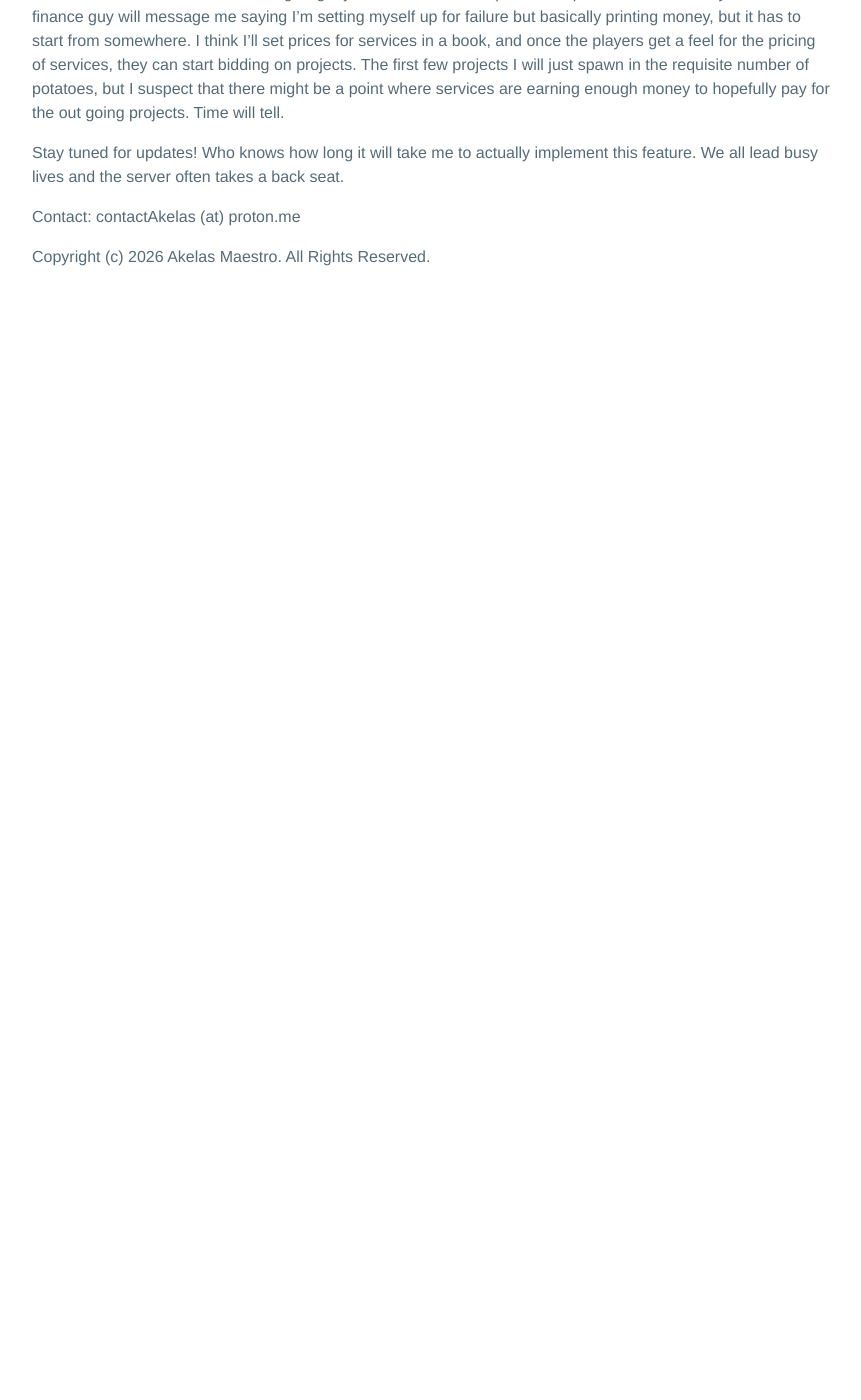
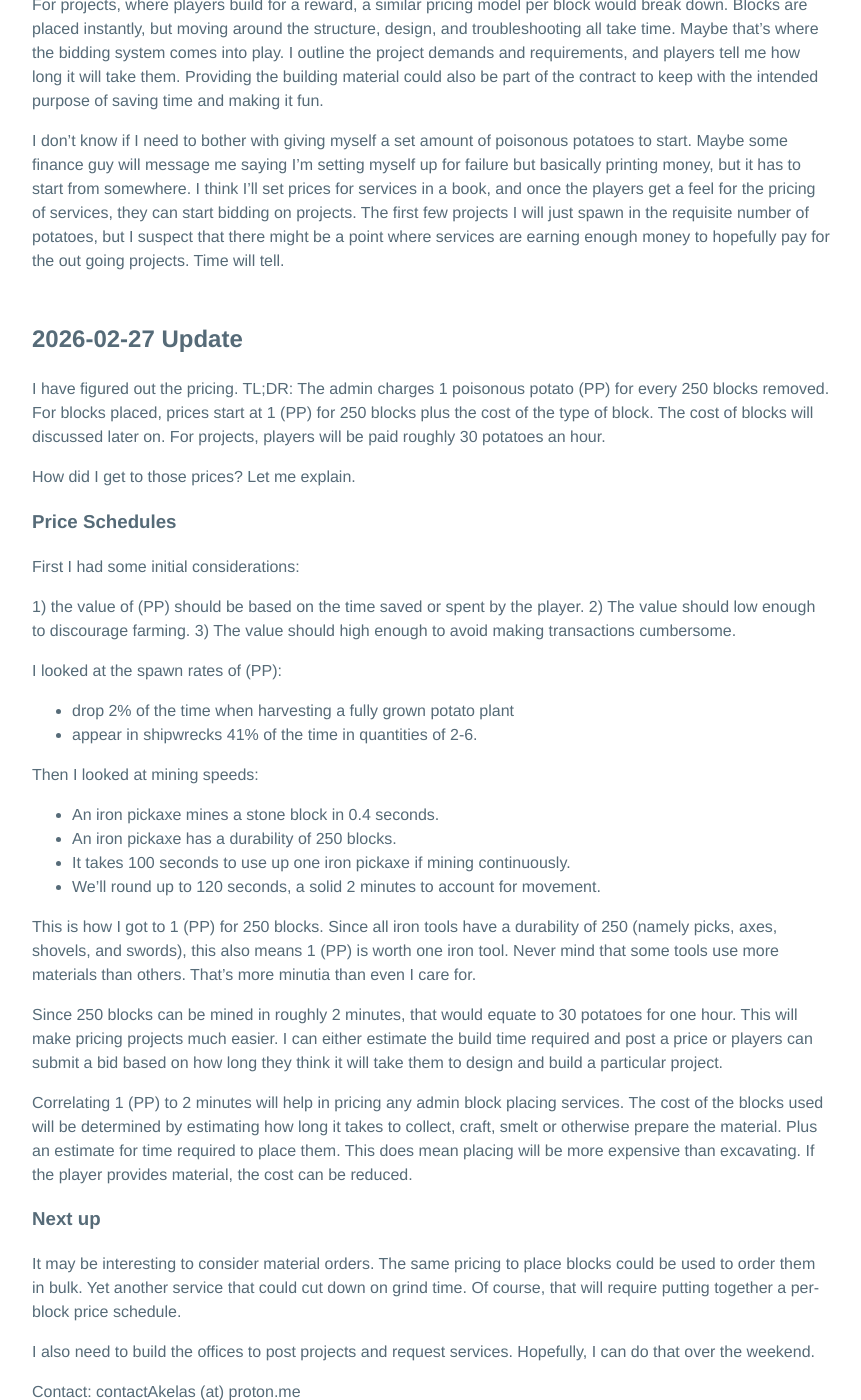
Before and after one commit to AkelasMaestro/Neocities, a Jekyll site: the page built from _posts/2026-02-26-Minecraft-economy.md, in a window 1280 px wide and 1400 px high, scrolled down 1673 px. Shown: the whole window, without its empty margins (208-1069 px from the left). Built offline with Jekyll 4.4.1, drawn with Linux system fonts in a browser that asks for light colours; before the commit the page ends 1974 px from its top, so only the background shows below that; some of the changed text lies outside the part shown.

Commit message:
update minecraft economy article

```diff
--- a/_posts/2026-02-26-Minecraft-economy.md
+++ b/_posts/2026-02-26-Minecraft-economy.md
@@ -7,6 +7,8 @@ layout: default
 
 I've been fascinated by the idea of simulated economies inside Minecraft servers.
 They usually fail, but I think I have a solution.
+
+### The Challenge of Minecraft Economies
 
 First, you have to appreciate the challenges of having any sort of currency in
 a survival, multiplayer Minecraft world. Resources are scarce in the sense that
@@ -20,6 +22,8 @@ how to make a functional economy. Each idea more complicated than the last.
 All the ideas outlined side step the main issue. The simple fact that players can
 get whatever they need themselves. Currency makes sense when there must be a
 method to track effort and value in seemingly disconnected activities.
+
+### Currency Must Buy What Players Cannot Get Themselves
 
 My plan is simple: Currency isn't for inter-player interactions, but
 player-admin interactions. What is the one thing no player or admin can regain?
@@ -51,7 +55,9 @@ second floor into projects office. One will be dedicated to posting available
 jobs and taking in quotes. The other will be a place for players to submit
 requests for projects of their own.
 
-We'll need to settle on an item of currency. The default has always been diamonds. Some suggest [wheat](https://www.youtube.com/watch?v=5vcghQeno3c). I have decided on [poisonous potatoes](https://minecraft.wiki/w/Poisonous_Potato). It is a useless item, which makes it perfect as a fiat currency. Yes, it can technically be farmed, but it only drops 3% of the time when harvesting normal potatoes. And honestly, if a player made a massive potato farm just to gain favor, I feel like they have earned it. It may also inflate prices, but I'll worry about that later. But I will respect the hustle. The poisonous potato can also be found in sunken ships, but I will not punish a player for exploring! If anything, finding a bunch of poisonous potatoes will now be exciting for players! For my group of players, poisonous potatoes are the way to go.
+### Poisonous Potatoes: The Currency of Choice
+
+Poisonous potatoes will be the item of currency. The default has always been diamonds. Some suggest [wheat](https://www.youtube.com/watch?v=5vcghQeno3c). I have decided on [poisonous potatoes](https://minecraft.wiki/w/Poisonous_Potato). It is a useless item, which makes it perfect as a fiat currency. Yes, it can technically be farmed, but it only drops 2% of the time when harvesting normal potatoes. And honestly, if a player made a massive potato farm just to get rich, I feel they have earned it. It may also inflate prices, but I'll worry about that later. The poisonous potato can also be found in sunken ships, but I will not punish a player for exploring! If anything, finding a bunch of poisonous potatoes will now be exciting for players! For my group of players, poisonous potatoes are the way to go.
 
 The hard part will be figuring out how to set the price of both projects and
 services. The simplest thing to do would be to just start using the system and negotiate prices as we go along, project by project, but that will lead to inconsistent project bids and make it harder for both myself and players to plan out projects. The hardest thing, but possibly the most consistent, would be math. You have to remember that these poisonous potatoes really represent time, for both me as an admin and for the players. So somehow I need to map potatoes to time.
@@ -62,4 +68,40 @@ For projects, where players build for a reward, a similar pricing model per bloc
 
 I don't know if I need to bother with giving myself a set amount of poisonous potatoes to start. Maybe some finance guy will message me saying I'm setting myself up for failure but basically printing money, but it has to start from somewhere. I think I'll set prices for services in a book, and once the players get a feel for the pricing of services, they can start bidding on projects. The first few projects I will just spawn in the requisite number of potatoes, but I suspect that there might be a point where services are earning enough money to hopefully pay for the out going projects. Time will tell.
 
-Stay tuned for updates! Who knows how long it will take me to actually implement this feature. We all lead busy lives and the server often takes a back seat.
+## 2026-02-27 Update
+
+I have figured out the pricing. TL;DR: The admin charges 1 poisonous potato (PP) for every 250 blocks removed. For blocks placed, prices start at 1 (PP) for 250 blocks plus the cost of the type of block. The cost of blocks will discussed later on. For projects, players will be paid roughly 30 potatoes an hour.
+
+How did I get to those prices? Let me explain.
+
+### Price Schedules
+
+First I had some initial considerations:
+
+1) the value of (PP) should be based on the time saved or spent by the player.
+2) The value should low enough to discourage farming.
+3) The value should high enough to avoid making transactions cumbersome.
+
+I looked at the spawn rates of (PP):
+
+- drop 2% of the time when harvesting a fully grown potato plant
+- appear in shipwrecks 41% of the time in quantities of 2-6.
+
+Then I looked at mining speeds:
+
+- An iron pickaxe mines a stone block in 0.4 seconds.
+- An iron pickaxe has a durability of 250 blocks.
+- It takes 100 seconds to use up one iron pickaxe if mining continuously.
+- We'll round up to 120 seconds, a solid 2 minutes to account for movement.
+
+This is how I got to 1 (PP) for 250 blocks. Since all iron tools have a durability of 250 (namely picks, axes, shovels, and swords), this also means 1 (PP) is worth one iron tool. Never mind that some tools use more materials than others. That's more minutia than even I care for.
+
+Since 250 blocks can be mined in roughly 2 minutes, that would equate to 30 potatoes for one hour. This will make pricing projects much easier. I can either estimate the build time required and post a price or players can submit a bid based on how long they think it will take them to design and build a particular project.
+
+Correlating 1 (PP) to 2 minutes will help in pricing any admin block placing services. The cost of the blocks used will be determined by estimating how long it takes to collect, craft, smelt or otherwise prepare the material. Plus an estimate for time required to place them. This does mean placing will be more expensive than excavating. If the player provides material, the cost can be reduced.
+
+### Next up
+
+It may be interesting to consider material orders. The same pricing to place blocks could be used to order them in bulk. Yet another service that could cut down on grind time. Of course, that will require putting together a per-block price schedule.
+
+I also need to build the offices to post projects and request services. Hopefully, I can do that over the weekend.
```
